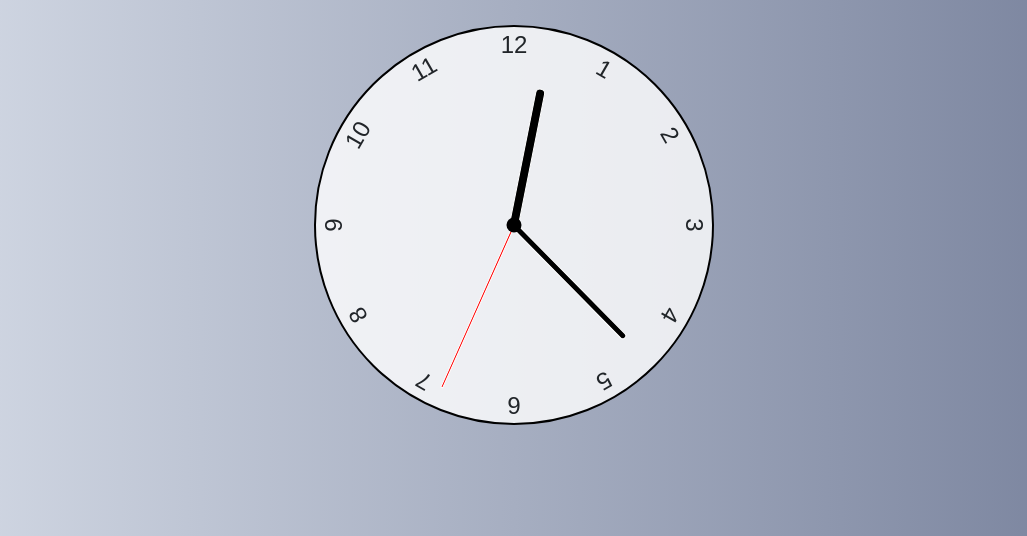
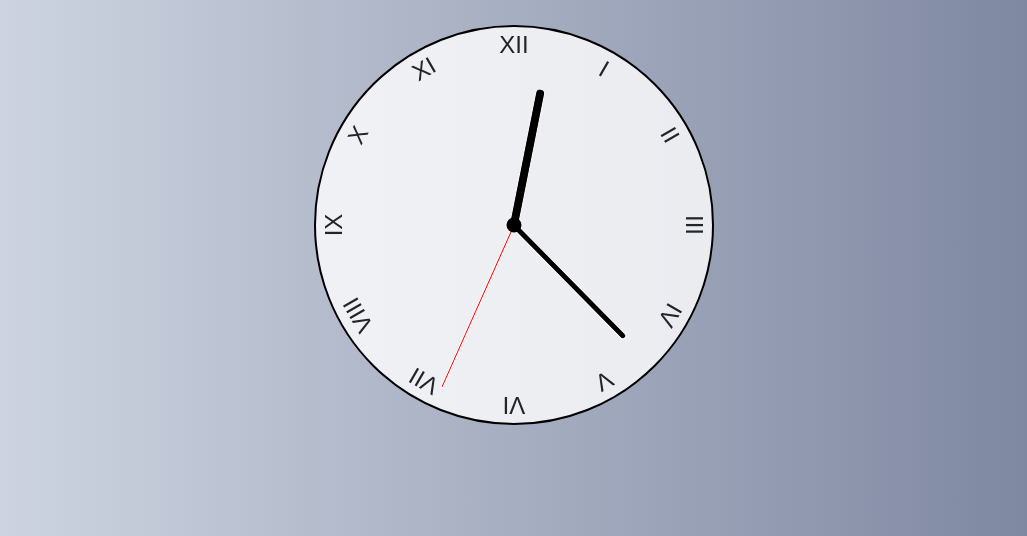
Before and after one commit to schlickenschleider/current-time-app, a plain HTML site: page index.html in a window 1280 px wide. Shown: the part 264-800 px from the top of the page, without its empty margins (126-1153 px from the left). Drawn offline with nearby package versions, Linux system fonts and the light colour scheme.

Commit message:
Update index.html

```diff
--- a/index.html
+++ b/index.html
@@ -21,18 +21,18 @@
                 <div class="hand hour" data-hour-hand></div>
                 <div class="hand minute" data-minute-hand></div>
                 <div class="hand second" data-second-hand></div>
-                <div class="number number1">1</div>
-                <div class="number number2">2</div>
-                <div class="number number3">3</div>
-                <div class="number number4">4</div>
-                <div class="number number5">5</div>
-                <div class="number number6">6</div>
-                <div class="number number7">7</div>
-                <div class="number number8">8</div>
-                <div class="number number9">9</div>
-                <div class="number number10">10</div>
-                <div class="number number11">11</div>
-                <div class="number number12">12</div>
+                <div class="number number1">I</div>
+                <div class="number number2">II</div>
+                <div class="number number3">III</div>
+                <div class="number number4">IV</div>
+                <div class="number number5">V</div>
+                <div class="number number6">VI</div>
+                <div class="number number7">VII</div>
+                <div class="number number8">VIII</div>
+                <div class="number number9">IX</div>
+                <div class="number number10">X</div>
+                <div class="number number11">XI</div>
+                <div class="number number12">XII</div>
             </div>
         </div>
     </div>
```
